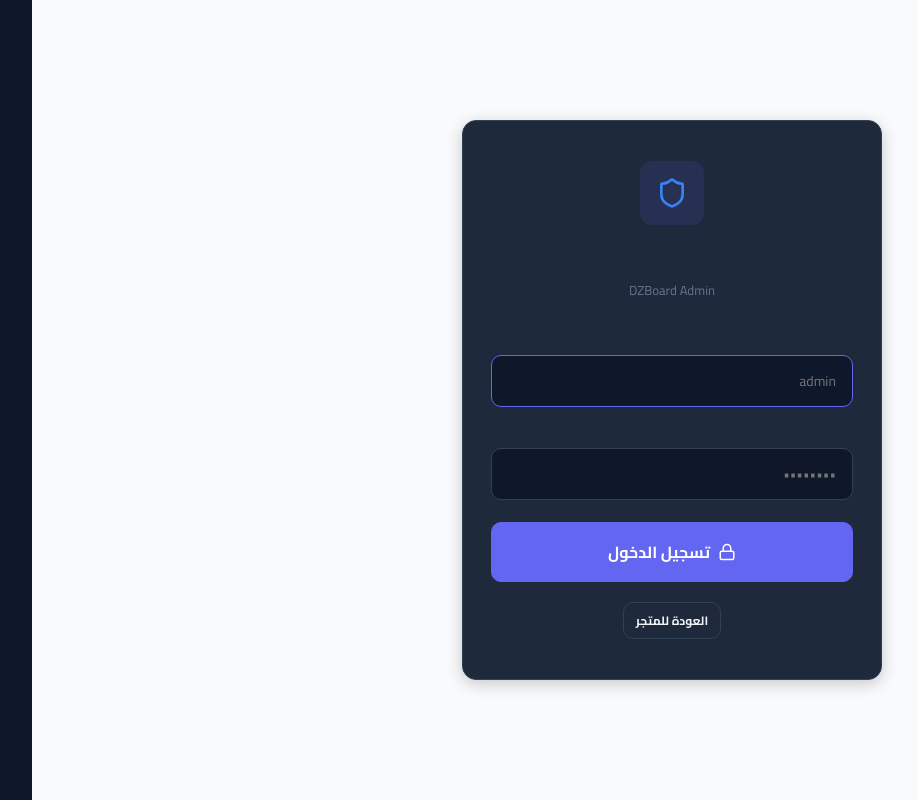
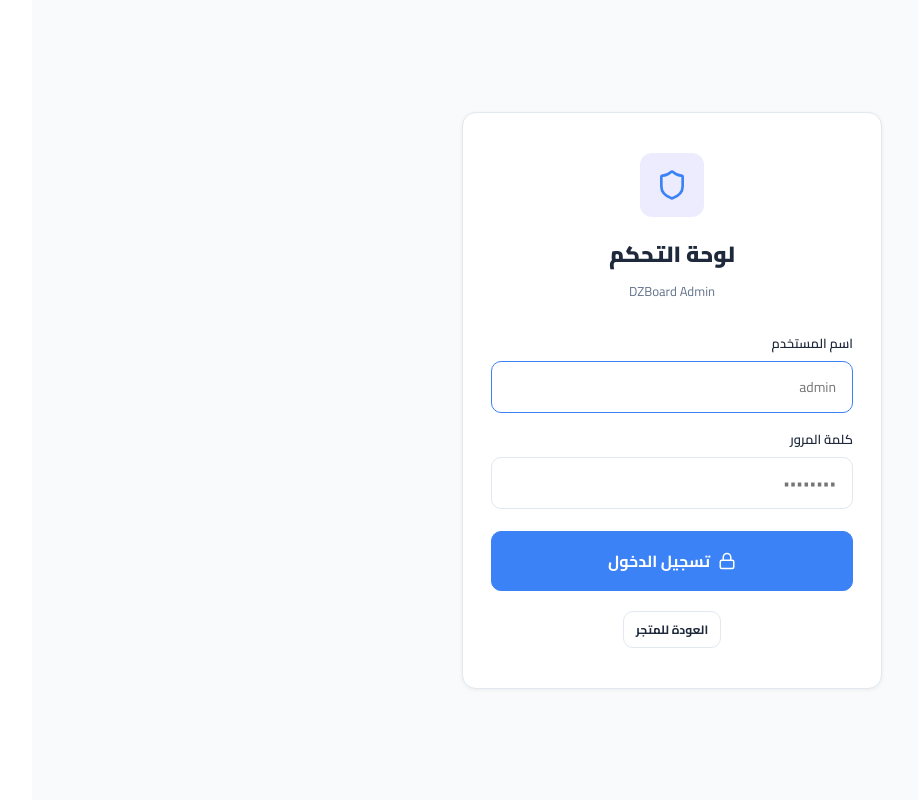
Before and after one commit to ectroshop9/dzboard, a React (Vite) app: page /admin in a window 1280 px wide. Shown: the whole page, without its empty margins (55-973 px from the left). Built offline with nearby package versions, Linux system fonts and the light colour scheme.

Commit message:
Light CSS for all pages

```diff
--- a/src/index.css
+++ b/src/index.css
@@ -1,45 +1,17 @@
-:root {
-  --primary: #6366f1;
-  --accent: #f59e0b;
-  --success: #10b981;
-  --danger: #ef4444;
-  --bg-primary: #0f172a;
-  --bg-secondary: #1e293b;
-  --bg-sidebar: #0f172a;
-  --bg-hover: #334155;
-  --text-primary: #f1f5f9;
-  --text-secondary: #94a3b8;
-  --text-muted: #64748b;
-  --text-sidebar: #cbd5e1;
-  --border: #334155;
-  --card: #1e293b;
-  --shadow: 0 4px 16px rgba(0, 0, 0, 0.2);
-}
-
-* {
-  margin: 0;
-  padding: 0;
-  box-sizing: border-box;
-}
+* { margin: 0; padding: 0; box-sizing: border-box; }
 
 body {
-  font-family: 'Cairo', 'IBM Plex Sans Arabic', sans-serif;
-  background: var(--bg-primary);
-  color: var(--text-primary);
+  font-family: 'Cairo', sans-serif;
   direction: rtl;
-  line-height: 1.6;
+  background: #fff;
+  color: #1e293b;
 }
 
 .card {
-  background: var(--card);
-  border: 1px solid var(--border);
+  background: #fff;
+  border: 1px solid #e2e8f0;
   border-radius: 14px;
-  box-shadow: var(--shadow);
-}
-
-.glass {
-  backdrop-filter: blur(12px);
-  background: rgba(30, 41, 59, 0.85);
+  box-shadow: 0 1px 4px rgba(0,0,0,0.06);
 }
 
 .btn {
@@ -59,73 +31,42 @@ body {
 }
 
 .btn-primary {
-  background: var(--primary);
+  background: #3b82f6;
   color: #fff;
-  border-color: var(--primary);
-}
-
-.btn-primary:hover {
-  background: #4f46e5;
+  border-color: #3b82f6;
 }
 
 .btn-accent {
-  background: var(--accent);
-  color: #0f172a;
-  border-color: var(--accent);
-}
-
-.btn-accent:hover {
-  background: #d97706;
+  background: #f59e0b;
+  color: #fff;
+  border-color: #f59e0b;
 }
 
 .btn-ghost {
   background: transparent;
-  color: var(--text-primary);
-  border-color: var(--border);
+  color: #1e293b;
+  border-color: #e2e8f0;
 }
 
-.btn-ghost:hover {
-  background: var(--bg-hover);
-}
-
-.btn-block {
-  width: 100%;
-}
-
-.btn-sm {
-  padding: 6px 12px;
-  font-size: 12px;
-}
-
-.btn-lg {
-  padding: 14px 24px;
-  font-size: 16px;
-}
+.btn-block { width: 100%; }
+.btn-sm { padding: 6px 12px; font-size: 12px; }
+.btn-lg { padding: 14px 24px; font-size: 16px; }
 
 .field-input {
   width: 100%;
   padding: 12px 16px;
-  background: var(--bg-primary);
-  border: 1px solid var(--border);
+  background: #fff;
+  border: 1px solid #e2e8f0;
   border-radius: 10px;
-  color: var(--text-primary);
+  color: #1e293b;
   font-size: 14px;
   font-family: inherit;
   outline: none;
-  transition: border 0.2s;
 }
 
-.field-input:focus {
-  border-color: var(--primary);
-}
-
-select.field-input {
-  cursor: pointer;
-}
-
-textarea.field-input {
-  resize: vertical;
-}
+.field-input:focus { border-color: #3b82f6; }
+select.field-input { cursor: pointer; }
+textarea.field-input { resize: vertical; }
 
 .icon-box {
   display: flex;
@@ -134,140 +75,11 @@ textarea.field-input {
   border-radius: 12px;
 }
 
-.icon-box-md {
-  width: 40px;
-  height: 40px;
-}
+.icon-box-md { width: 40px; height: 40px; }
+.icon-box-lg { width: 64px; height: 64px; }
 
-.icon-box-lg {
-  width: 64px;
-  height: 64px;
-}
+.reveal { opacity: 0; transform: translateY(20px); transition: all 0.6s ease; }
+.reveal.is-visible { opacity: 1; transform: translateY(0); }
 
-.reveal {
-  opacity: 0;
-  transform: translateY(20px);
-  transition: all 0.6s ease;
-}
-
-.reveal.is-visible {
-  opacity: 1;
-  transform: translateY(0);
-}
-
-.grid {
-  display: grid;
-}
-
-.max-w-6xl {
-  max-width: 1152px;
-  margin: 0 auto;
-}
-
-.max-w-5xl {
-  max-width: 1024px;
-  margin: 0 auto;
-}
-
-.max-w-3xl {
-  max-width: 768px;
-  margin: 0 auto;
-}
-
-.max-w-2xl {
-  max-width: 672px;
-  margin: 0 auto;
-}
-
-.max-w-4xl {
-  max-width: 896px;
-  margin: 0 auto;
-}
-
-.sticky {
-  position: sticky;
-}
-
-.top-0 {
-  top: 0;
-}
-
-.z-50 {
-  z-index: 50;
-}
-
-.text-xs {
-  font-size: 12px;
-}
-
-.text-center {
-  text-align: center;
-}
-
-.tracking-wider {
-  letter-spacing: 0.05em;
-}
-
-.font-black {
-  font-weight: 900;
-}
-
-.font-bold {
-  font-weight: 700;
-}
-
-.flex {
-  display: flex;
-}
-
-.items-center {
-  align-items: center;
-}
-
-.justify-center {
-  justify-content: center;
-}
-
-.justify-between {
-  justify-content: space-between;
-}
-
-.flex-wrap {
-  flex-wrap: wrap;
-}
-
-.gap-2 {
-  gap: 8px;
-}
-
-.gap-3 {
-  gap: 12px;
-}
-
-.mx-auto {
-  margin-left: auto;
-  margin-right: auto;
-}
-
-.animate-spin {
-  animation: spin 1s linear infinite;
-}
-
-@keyframes spin {
-  to { transform: rotate(360deg); }
-}
-
-/* Light Mode */
-[data-theme="light"] {
-  --bg-primary: #f8fafc;
-  --bg-secondary: #ffffff;
-  --bg-sidebar: #f1f5f9;
-  --bg-hover: #e2e8f0;
-  --text-primary: #1e293b;
-  --text-secondary: #64748b;
-  --text-muted: #94a3b8;
-  --text-sidebar: #334155;
-  --border: #e2e8f0;
-  --card: #ffffff;
-  --shadow: 0 4px 16px rgba(0, 0, 0, 0.06);
-}
+.spin { animation: spin 1s linear infinite; }
+@keyframes spin { to { transform: rotate(360deg); } }
```
